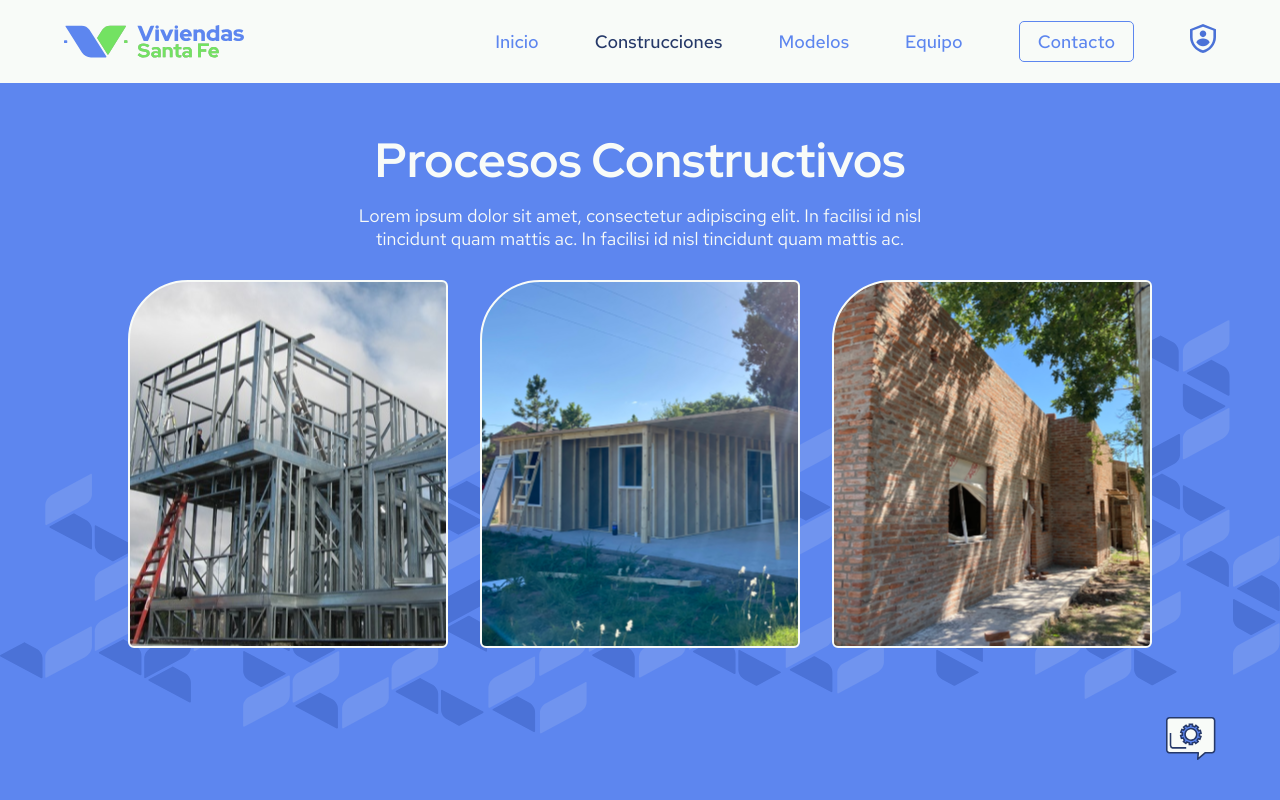
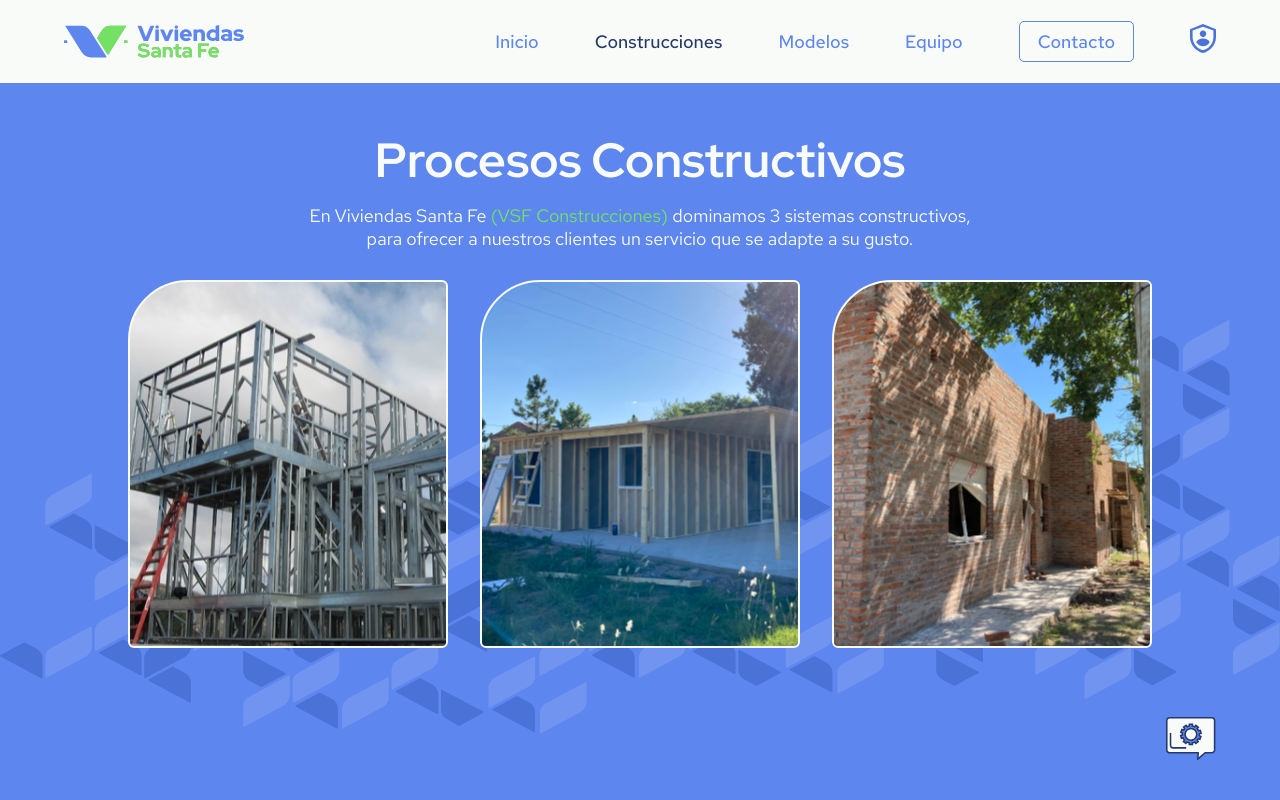
Before and after one commit to franciscominen/Construcciones-VSF, a Nuxt app: page /constructions in a window 1280 px wide. Shown: the top 800 px of the page. Built offline with nearby package versions, Linux system fonts and the light colour scheme.

Commit message:
Texts updated

```diff
--- a/components/AboutUsContainer.vue
+++ b/components/AboutUsContainer.vue
@@ -1,12 +1,17 @@
 <template>
   <main class="aboutUs_mainWrapper" id="about">
-    <h1 data-aos="zoom-in" data-aos-duration="800">Quienes somos?</h1>
+    <h1 data-aos="zoom-in" data-aos-duration="800">¿Quiénes somos?</h1>
     <section class="aboutUs_infoWrapper">
       <p data-aos="fade-right" data-aos-duration="800">
-        Lorem ipsum dolor sit amet, consectetur adipiscing elit. In facilisi id
-        nisl tincidunt quam mattis ac. In facilisi id nisl tincidunt quam mattis
-        ac. Lorem ipsum dolor sit amet, consectetur adipiscing elit. In facilisi
-        id nisl tincidunt quam mattis ac.
+        Somos una empresa argentina ubicada en la Provincia de Santa Fe, con
+        oficinas en la Capital y en la localidad de San Jorge. Abrimos nuestras
+        puertas en el año 2017, conformando un equipo de trabajo que se ocupa de
+        ofrecer un servicio de construcción amplio, unido por un acompañamiento
+        personal cercano con nuestros clientes durante todo el proceso,
+        iniciando en la venta y finalizando con la entrega de la llave de la
+        edificación. <br /><br />Brindando seguridad, resistencia y confort a
+        todo el país.<br />
+        Trabajamos por una <span style="color: #73E262; font-weight: 500">#ConstrucciónSinEstrés</span>.
       </p>
       <lottie-player
         data-aos-duration="800"
@@ -37,10 +42,12 @@ export default {
 .aboutUs_mainWrapper {
   overflow-x: hidden;
   min-height: auto;
-  padding: 8em 6em 1em 6em;
+  padding: 8em 6em 4em 6em;
   background: $white url('@/assets/images/home-bg.svg') no-repeat fixed center
     20em;
   background-size: contain;
+  -webkit-background: $white url('@/assets/images/home-bg.svg') no-repeat fixed
+    center 20em;
   z-index: 0;
   h1 {
     color: $green;
@@ -59,10 +66,10 @@ export default {
 
     p {
       color: $blue;
-      font-size: 32px;
-      font-weight: 100;
-      line-height: 1.4;
-      width: 35%;
+      font-size: 22px;
+      font-weight: 400;
+      line-height: 1.5;
+      width: 50%;
     }
     .aboutUs_animation {
       max-width: 450px;
@@ -76,8 +83,8 @@ export default {
   .aboutUs_mainWrapper {
     min-height: auto;
     padding: 6em 8% 2em 8%;
+    background: $white url('@/assets/images/home-bg.svg') no-repeat scroll top;
     background-size: 250%;
-
     h1 {
       color: $green;
       font-size: 56px;
--- a/components/ActivityContainer.vue
+++ b/components/ActivityContainer.vue
@@ -1,6 +1,6 @@
 <template>
   <main class="activity_mainWrapper" id="activity">
-    <h1 data-aos="zoom-in">A que nos dedicamos?</h1>
+    <h1 data-aos="zoom-in">¿A qué nos dedicamos?</h1>
     <section class="activity_infoWrapper">
       <lottie-player
         autoplay
@@ -12,14 +12,10 @@
         data-aos="fade-right"
       ></lottie-player>
       <p data-aos="fade-left">
-        Lorem ipsum dolor sit amet, consectetur adipiscing elit. In facilisi id
-        nisl tincidunt quam mattis ac. In facilisi id nisl tincidunt quam mattis
-        ac. Lorem ipsum dolor sit amet, consectetur adipiscing elit. In facilisi
-        id nisl tincidunt quam mattis ac. Lorem ipsum dolor sit amet,
-        consectetur adipiscing elit. In facilisi id nisl tincidunt quam mattis
-        ac. In facilisi id nisl tincidunt quam mattis ac. Lorem ipsum dolor sit
-        amet, consectetur adipiscing elit. In facilisi id nisl tincidunt quam
-        mattis ac.
+        Nos dedicamos a la venta, diseño, planificación y producción de
+        construcciones en Sistemas Tradicionales: <span>Wood Frame</span>, <span>Steel Frame</span> y
+        <span>Húmedo</span>; y a la elaboración de aberturas para nuestras edificaciones, con
+        un acompañamiento personalizado durante todo el proceso.
       </p>
     </section>
   </main>
@@ -43,6 +39,8 @@ export default {
   padding: 6em 6em 4em 6em;
   background: $lightblue url('@/assets/images/lightblue-pattern.svg') no-repeat
     fixed center 20em;
+  -webkit-background: $lightblue url('@/assets/images/lightblue-pattern.svg')
+    no-repeat fixed center 20em;
   background-size: contain;
   display: flex;
   flex-direction: column;
@@ -66,10 +64,14 @@ export default {
 
     p {
       color: $white;
-      font-size: 24px;
+      font-size: 26px;
       font-weight: 100;
-      line-height: 1.4;
-      width: 50%;
+      line-height: 1.5;
+      width: 40%;
+      span {
+        color: $green;
+        font-weight: 600;
+      }
     }
 
     .activity_animation {
--- a/components/TestimonialsContainer.vue
+++ b/components/TestimonialsContainer.vue
@@ -95,6 +95,8 @@ export default {
   overflow-x: hidden;
   background: $blue url('@/assets/images/blue-pattern.svg') no-repeat fixed
     center 20em;
+  -webkit-background: $blue url('@/assets/images/blue-pattern.svg') no-repeat
+    fixed center 20em;
   background-size: contain;
   padding: 4em 0;
   h1 {
--- a/components/contructions/HibridoInfo.vue
+++ b/components/contructions/HibridoInfo.vue
@@ -2,14 +2,12 @@
   <div class="main_container">
     <section>
       <div class="info_container" data-aos="fade-right" data-aos-duration="500">
-        <h1>Construccion Hibrida</h1>
+        <h1>Construccion Húmeda</h1>
         <p>
-          Lorem ipsum dolor sit amet, consectetur adipiscing elit. In facilisi
-          id nisl tincidunt quam mattis ac. In facilisi id nisl tincidunt quam
-          mattis ac. Lorem ipsum dolor sit amet, consectetur adipiscing elit. In
-          facilisi id nisl tincidunt quam mattis ac. In facilisi id nisl
-          tincidunt quam mattis ac. Lorem ipsum dolor sit amet, consectetur
-          adipiscing elit. In facilisi id nisl tincidunt.
+          Es el sistema constructivo más conocido que emplea el uso de cemento y
+          hormigón, materiales que requieren de un proceso de secado propio del
+          correr del tiempo. Se caracteriza por ser un estilo de construcción
+          noble y duradero.
         </p>
       </div>
       <img
@@ -29,14 +27,10 @@
         data-aos-duration="500"
       />
       <p data-aos="fade-left" data-aos-duration="500" data-aos-delay="600">
-        Lorem ipsum dolor sit amet, consectetur adipiscing elit. In facilisi id
-        nisl tincidunt quam mattis ac. In facilisi id nisl tincidunt quam mattis
-        ac. Lorem ipsum dolor sit amet, consectetur adipiscing elit. In facilisi
-        id nisl tincidunt quam mattis ac. In facilisi id nisl tincidunt quam
-        mattis ac. Lorem ipsum dolor sit amet, consectetur adipiscing elit. In
-        facilisi id nisl tincidunt. In facilisi id nisl tincidunt quam mattis
-        ac. In facilisi id nisl tincidunt quam mattis ac. Lorem ipsum dolor sit
-        amet, consectetur adipiscing elit. In facilisi id nisl.
+        En Viviendas Santa Fe ( VSF Construcciones ) empleamos este sistema
+        constructivo. Contamos con personal especializado que se ocupa y
+        supervisa de todo el proceso, para que el resultado sea como lo
+        proyectamos: funcional y perfecto.
       </p>
     </section>
     <button class="go-back" @click="onGoBackHibrido">
--- a/components/contructions/SteelFrameInfo.vue
+++ b/components/contructions/SteelFrameInfo.vue
@@ -4,12 +4,12 @@
       <div class="info_container" data-aos="fade-right" data-aos-duration="500">
         <h1>Steel Frame</h1>
         <p>
-          Lorem ipsum dolor sit amet, consectetur adipiscing elit. In facilisi
-          id nisl tincidunt quam mattis ac. In facilisi id nisl tincidunt quam
-          mattis ac. Lorem ipsum dolor sit amet, consectetur adipiscing elit. In
-          facilisi id nisl tincidunt quam mattis ac. In facilisi id nisl
-          tincidunt quam mattis ac. Lorem ipsum dolor sit amet, consectetur
-          adipiscing elit. In facilisi id nisl tincidunt.
+          Es un sistema constructivo en seco que emplea perfiles de acero
+          galvanizado en su estructura junto con otros componentes de aislación,
+          sujeción, división y terminación. Se caracteriza por ser un estilo de
+          construcción un 70 % más rápido que una obra húmeda, por su
+          adaptabilidad a cualquier tipo de proyecto, su durabilidad ( 300 años
+          ), su optimización en materiales, entre otros beneficios.
         </p>
       </div>
       <img
@@ -29,14 +29,15 @@
         data-aos-duration="500"
       />
       <p data-aos="fade-left" data-aos-duration="500" data-aos-delay="600">
-        Lorem ipsum dolor sit amet, consectetur adipiscing elit. In facilisi id
-        nisl tincidunt quam mattis ac. In facilisi id nisl tincidunt quam mattis
-        ac. Lorem ipsum dolor sit amet, consectetur adipiscing elit. In facilisi
-        id nisl tincidunt quam mattis ac. In facilisi id nisl tincidunt quam
-        mattis ac. Lorem ipsum dolor sit amet, consectetur adipiscing elit. In
-        facilisi id nisl tincidunt. In facilisi id nisl tincidunt quam mattis
-        ac. In facilisi id nisl tincidunt quam mattis ac. Lorem ipsum dolor sit
-        amet, consectetur adipiscing elit. In facilisi id nisl.
+        En Viviendas Santa Fe ( VSF Construcciones ) nos especializamos en este
+        sistema constructivo. En nuestra fábrica nos ocupamos desde armado de
+        las estructuras de acero pasando al montaje y acabado final de la obra
+        en su terreno. Contamos con personal especializado que se ocupa y
+        supervisa de todo el proceso, para que el resultado sea como lo
+        proyectamos: funcional y perfecto. Nuestras obras se caracterizan por
+        ser de Construcción Mixta. Empleamos el Sistema Tradicional Húmedo ( uso
+        de ladrillos, cemento y hormigón ) para el revestimiento y estructuras
+        externas de la obra.
       </p>
     </section>
     <button class="go-back" @click="onGoBackSteel">
--- a/components/contructions/WoodFrameInfo.vue
+++ b/components/contructions/WoodFrameInfo.vue
@@ -4,12 +4,12 @@
       <div class="info_container" data-aos="fade-right" data-aos-duration="500">
         <h1>Wood Frame</h1>
         <p>
-          Lorem ipsum dolor sit amet, consectetur adipiscing elit. In facilisi
-          id nisl tincidunt quam mattis ac. In facilisi id nisl tincidunt quam
-          mattis ac. Lorem ipsum dolor sit amet, consectetur adipiscing elit. In
-          facilisi id nisl tincidunt quam mattis ac. In facilisi id nisl
-          tincidunt quam mattis ac. Lorem ipsum dolor sit amet, consectetur
-          adipiscing elit. In facilisi id nisl tincidunt.
+          Es un sistema constructivo en seco que emplea perfiles de madera en su
+          estructura junto con otros componentes de aislación, sujeción,
+          división y terminación. Se caracteriza por ser un estilo de
+          construcción sustentable (por el empleo de materiales renovables),
+          por su optimización en materiales, su construcción ligera, su confort
+          térmico y acústico, entre otros beneficios.
         </p>
       </div>
       <img
@@ -29,14 +29,15 @@
         data-aos-duration="500"
       />
       <p data-aos="fade-left" data-aos-duration="500" data-aos-delay="600">
-        Lorem ipsum dolor sit amet, consectetur adipiscing elit. In facilisi id
-        nisl tincidunt quam mattis ac. In facilisi id nisl tincidunt quam mattis
-        ac. Lorem ipsum dolor sit amet, consectetur adipiscing elit. In facilisi
-        id nisl tincidunt quam mattis ac. In facilisi id nisl tincidunt quam
-        mattis ac. Lorem ipsum dolor sit amet, consectetur adipiscing elit. In
-        facilisi id nisl tincidunt. In facilisi id nisl tincidunt quam mattis
-        ac. In facilisi id nisl tincidunt quam mattis ac. Lorem ipsum dolor sit
-        amet, consectetur adipiscing elit. In facilisi id nisl.
+        En Viviendas Santa Fe (VSF Construcciones) nos especializamos en este
+        sistema constructivo. En nuestra fábrica nos ocupamos desde armado de
+        las estructuras de madera pasando al montaje y acabado final de la obra
+        en su terreno. Contamos con personal especializado que se ocupa y
+        supervisa de todo el proceso, para que el resultado sea como lo
+        proyectamos: funcional y perfecto. Nuestras obras se caracterizan por
+        ser de Construcción Mixta. Empleamos el Sistema Tradicional Húmedo (uso
+        de ladrillos, cemento y hormigón) para el revestimiento y estructuras
+        externas de la obra.
       </p>
     </section>
     <button class="go-back" @click="onGoBackWood">
--- a/pages/constructions/index.vue
+++ b/pages/constructions/index.vue
@@ -9,11 +9,16 @@
           Procesos Constructivos
         </h1>
         <p data-aos="fade-down" data-aos-duration="700">
-          Lorem ipsum dolor sit amet, consectetur adipiscing elit. In facilisi
-          id nisl tincidunt quam mattis ac. In facilisi id nisl tincidunt quam
-          mattis ac.
+          En Viviendas Santa Fe <span style="color: #73E262">(VSF Construcciones)</span> dominamos 3 sistemas
+          constructivos, para ofrecer a nuestros clientes un servicio que se
+          adapte a su gusto.
         </p>
-        <section class="constructions_cardsWrapper" data-aos='fade-up' data-aos-duration="700" data-aos-delay="500">
+        <section
+          class="constructions_cardsWrapper"
+          data-aos="fade-up"
+          data-aos-duration="700"
+          data-aos-delay="500"
+        >
           <div class="constructions_card constructions_card-steel">
             <div>
               <img src="@/assets/images/icons/steel.svg" alt="" />
@@ -36,7 +41,7 @@
             <div>
               <img src="@/assets/images/icons/hibrid.svg" alt="" />
               <span>
-                <h2>Hibrida</h2>
+                <h2>Húmeda</h2>
                 <button @click="onShowHibrido">Que es?</button></span
               >
             </div>
@@ -137,7 +142,7 @@ export default {
     }
     p {
       font-size: 18px;
-      width: 35em;
+      width: 38em;
       margin: 0 auto;
     }
 
--- a/pages/contact/index.vue
+++ b/pages/contact/index.vue
@@ -7,8 +7,8 @@
       <section class="contactForm_wrapper" data-aos='fade-in' data-aos-duration="700" data-aos-delay="300" >
         <h1>Soñas con tener tu propio hogar?</h1>
         <p>
-          Completa el formulario y nos contactaremos dentro de las las proximas
-          24hs, tambien podes enviarnos un e-mail o escribirnos por WhatsApp.
+          Completá el formulario y nos contactaremos dentro de las las próximas
+          24hs, también podes enviarnos un e-mail o escribirnos por WhatsApp.
         </p>
         <ContactForm />
       </section>
--- a/pages/team/index.vue
+++ b/pages/team/index.vue
@@ -37,7 +37,7 @@
                 alt=""
                 class="title_icon"
               />
-              <h2>Equipo Fabrica</h2>
+              <h2>Equipo Fábrica</h2>
             </div>
             <p>
               Lorem ipsum dolor sit amet consectetur adipisicing elit.
```
Also changed, not shown: components/HomeContainer.vue (+10 -8 lines), 11 other files (tests, documents, lock files or other folders).
